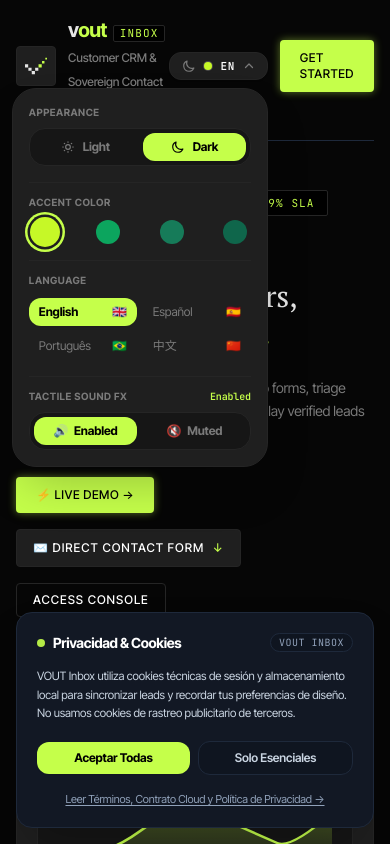
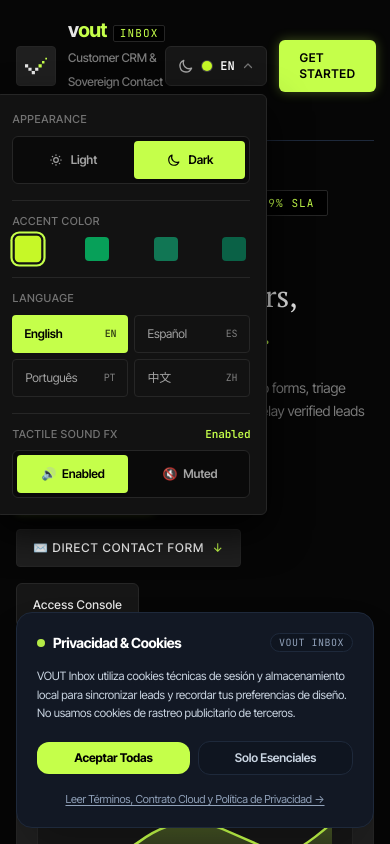
Before and after one commit to AgustinMilesi/inbox, a Next.js app: page / in a window 390 px wide. Both pictures are taken after a click on the button "EN". Shown: the top 844 px of the page. Built offline with nearby package versions, Linux system fonts and the light colour scheme.

Commit message:
fix(ui): overhaul mobile drawer, touch ergonomics, and remove demo login button

```diff
--- a/components/PreferencesControls.tsx
+++ b/components/PreferencesControls.tsx
@@ -4,7 +4,7 @@
 import { usePreferences, THEMES } from "@/components/PreferencesProvider";
 import { LOCALES } from "@/lib/i18n";
 
-export function PreferencesControls() {
+export function PreferencesControls({ placement = "down" }: { placement?: "up" | "down" }) {
   const { theme, setTheme, mode, setMode, locale, setLocale, sound, setSound, t } = usePreferences();
   const [open, setOpen] = useState(false);
 
@@ -22,7 +22,7 @@
       <button
         type="button"
         onClick={() => setOpen(!open)}
-        className="flex items-center gap-2 text-xs uppercase tracking-wider text-[var(--text-muted,#94A3B8)] hover:text-[var(--primary-accent)] transition-all py-1.5 px-3 rounded-xl bg-[var(--bg-card,#121824)] border border-[var(--border-card,#1E293B)] shadow-xs hover:shadow-sm select-none cursor-pointer focus-visible:outline-none focus-visible:ring-2 focus-visible:ring-[var(--primary-accent)]"
+        className="flex items-center gap-2 text-xs font-sans text-[#a3a3a3] hover:text-white transition-all min-h-[40px] px-3 py-2 rounded-[6px] bg-[#161616] border border-[#262626] hover:border-[#383838] select-none cursor-pointer focus-visible:outline-none focus-visible:ring-2 focus-visible:ring-[#c5ff4a] active:scale-[0.98]"
         title="Customization & Preferences"
         aria-label="Open preferences menu"
         aria-expanded={open}
@@ -30,7 +30,7 @@
       >
         {/* Minimalist mode icon: Sun / Moon */}
         {mode === "dark" ? (
-          <svg className="size-3.5 text-[var(--text-muted,#94A3B8)]" fill="none" stroke="currentColor" viewBox="0 0 24 24">
+          <svg className="size-4 text-[#a3a3a3]" fill="none" stroke="currentColor" viewBox="0 0 24 24">
             <path
               strokeLinecap="round"
               strokeLinejoin="round"
@@ -39,7 +39,7 @@
             />
           </svg>
         ) : (
-          <svg className="size-3.5 text-[var(--text-muted,#94A3B8)]" fill="none" stroke="currentColor" viewBox="0 0 24 24">
+          <svg className="size-4 text-[#a3a3a3]" fill="none" stroke="currentColor" viewBox="0 0 24 24">
             <path
               strokeLinecap="round"
               strokeLinejoin="round"
@@ -51,16 +51,18 @@
 
         {/* Color accent dot */}
         <span
-          className="size-2 rounded-full shadow-xs ring-1 ring-white/20"
+          className="size-2.5 rounded-full ring-1 ring-white/20 shrink-0"
           style={{ backgroundColor: THEMES.find((x) => x.id === theme)?.hex }}
         />
 
         {/* Minimalist language code label */}
-        <span className="font-mono font-bold text-[11px] text-[var(--text-main,#FFFFFF)]">{locale.toUpperCase()}</span>
+        <span className="font-mono font-semibold text-xs text-white">{locale.toUpperCase()}</span>
 
-        {/* Chevron down */}
+        {/* Chevron */}
         <svg
-          className={`size-3 text-[var(--text-muted,#94A3B8)] transition-transform duration-200 ${open ? "rotate-180" : ""}`}
+          className={`size-3 text-[#737373] transition-transform duration-200 ${
+            open ? (placement === "up" ? "-rotate-180" : "rotate-180") : ""
+          }`}
           fill="none"
           stroke="currentColor"
           viewBox="0 0 24 24"
@@ -72,21 +74,26 @@
       {open && (
         <>
           <div className="fixed inset-0 z-40" onClick={() => setOpen(false)} />
-          {/* Opens DOWNWARDS below the header button */}
-          <div role="dialog" aria-label="Preferences panel" className="absolute right-0 top-full mt-2 w-64 p-4 rounded-3xl bg-[var(--bg-card,#121824)] border border-[var(--border-card,#1E293B)] shadow-2xl z-50 space-y-4 animate-smooth-in">
-            {/* Mode selection: Light / Dark */}
+          <div
+            role="dialog"
+            aria-label="Panel de preferencias"
+            className={`absolute right-0 ${
+              placement === "up" ? "bottom-full mb-2" : "top-full mt-2"
+            } w-68 p-4 rounded-[6px] bg-[#121212] border border-[#262626] shadow-[0_16px_40px_rgba(0,0,0,0.85)] z-50 space-y-4 animate-smooth-in`}
+          >
+            {/* Mode selection: Claro / Oscuro */}
             <div>
-              <p className="text-[10px] uppercase tracking-wider text-[var(--text-muted,#94A3B8)] font-bold mb-2">
-                {t.mode || "Appearance"}
+              <p className="text-[11px] font-sans font-medium text-[#737373] mb-2 uppercase tracking-wider">
+                {t.mode || "Aspecto"}
               </p>
-              <div className="grid grid-cols-2 gap-1.5 p-1 rounded-2xl bg-[var(--bg-card-subtle,#0F1520)] border border-[var(--border-card,#1E293B)]">
+              <div className="grid grid-cols-2 gap-1.5 p-1 rounded-[6px] bg-[#0a0a0a] border border-[#262626]">
                 <button
                   type="button"
                   onClick={() => setMode("light")}
-                  className={`flex items-center justify-center gap-2 py-1.5 px-3 rounded-xl text-xs font-bold transition-all cursor-pointer ${
+                  className={`flex items-center justify-center gap-2 py-2 px-3 min-h-[38px] rounded-[4px] text-xs font-semibold transition-all cursor-pointer ${
                     mode === "light"
-                      ? "bg-[var(--primary-accent)] text-[var(--primary-accent-text,#0A0E14)] shadow-xs"
-                      : "text-[var(--text-muted,#94A3B8)] hover:text-[var(--text-main,#FFFFFF)]"
+                      ? "bg-[#c5ff4a] text-black shadow-xs font-bold"
+                      : "text-[#a3a3a3] hover:text-white hover:bg-[#1a1a1a]"
                   }`}
                 >
                   <svg className="size-3.5" fill="none" stroke="currentColor" viewBox="0 0 24 24">
@@ -97,16 +104,16 @@
                       d="M12 3v1m0 16v1m9-9h-1M4 12H3m15.364 6.364l-.707-.707M6.343 6.343l-.707-.707m12.728 0l-.707.707M6.343 17.657l-.707.707M16 12a4 4 0 11-8 0 4 4 0 018 0z"
                     />
                   </svg>
-                  <span>{t.lightMode || "Light"}</span>
+                  <span>{t.lightMode || "Claro"}</span>
                 </button>
 
                 <button
                   type="button"
                   onClick={() => setMode("dark")}
-                  className={`flex items-center justify-center gap-2 py-1.5 px-3 rounded-xl text-xs font-bold transition-all cursor-pointer ${
+                  className={`flex items-center justify-center gap-2 py-2 px-3 min-h-[38px] rounded-[4px] text-xs font-semibold transition-all cursor-pointer ${
                     mode === "dark"
-                      ? "bg-[var(--primary-accent)] text-[var(--primary-accent-text,#0A0E14)] shadow-xs"
-                      : "text-[var(--text-muted,#94A3B8)] hover:text-[var(--text-main,#FFFFFF)]"
+                      ? "bg-[#c5ff4a] text-black shadow-xs font-bold"
+                      : "text-[#a3a3a3] hover:text-white hover:bg-[#1a1a1a]"
                   }`}
                 >
                   <svg className="size-3.5" fill="none" stroke="currentColor" viewBox="0 0 24 24">
@@ -117,15 +124,15 @@
                       d="M20.354 15.354A9 9 0 018.646 3.646 9.003 9.003 0 0012 21a9.003 9.003 0 008.354-5.646z"
                     />
                   </svg>
-                  <span>{t.darkMode || "Dark"}</span>
+                  <span>{t.darkMode || "Oscuro"}</span>
                 </button>
               </div>
             </div>
 
             {/* Color Accent Themes */}
-            <div className="border-t border-[var(--border-card,#1E293B)] pt-3">
-              <p className="text-[10px] uppercase tracking-wider text-[var(--text-muted,#94A3B8)] font-bold mb-2.5">
-                {t.theme || "Accent Color"}
+            <div className="border-t border-[#262626] pt-3">
+              <p className="text-[11px] font-sans font-medium text-[#737373] mb-2 uppercase tracking-wider">
+                {t.theme || "Color de Acento"}
               </p>
               <div className="flex items-center justify-between gap-2 px-1">
                 {THEMES.map((item) => (
@@ -133,10 +140,10 @@
                     key={item.id}
                     type="button"
                     onClick={() => setTheme(item.id)}
-                    className={`size-6 rounded-full transition-all cursor-pointer ${item.colorClass} ${
+                    className={`size-6 rounded-[4px] transition-all cursor-pointer ${item.colorClass} ${
                       theme === item.id
-                        ? "scale-125 ring-2 ring-offset-2 ring-[var(--primary-accent)] ring-offset-[var(--bg-card,#121824)] shadow-sm"
-                        : "opacity-60 hover:opacity-100 hover:scale-110"
+                        ? "scale-110 ring-2 ring-offset-2 ring-[#c5ff4a] ring-offset-[#121212] shadow-sm"
+                        : "opacity-60 hover:opacity-100 hover:scale-105"
                     }`}
                     title={item.name}
                   />
@@ -145,9 +152,9 @@
             </div>
 
             {/* Language Selection */}
-            <div className="border-t border-[var(--border-card,#1E293B)] pt-3">
-              <p className="text-[10px] uppercase tracking-wider text-[var(--text-muted,#94A3B8)] font-bold mb-2.5">
-                {t.language || "Language"}
+            <div className="border-t border-[#262626] pt-3">
+              <p className="text-[11px] font-sans font-medium text-[#737373] mb-2 uppercase tracking-wider">
+                {t.language || "Idioma"}
               </p>
               <div className="grid grid-cols-2 gap-1.5">
                 {LOCALES.map((l) => (
@@ -155,53 +162,53 @@
                     key={l.code}
                     type="button"
                     onClick={() => setLocale(l.code)}
-                    className={`flex items-center justify-between px-2.5 py-1.5 rounded-xl text-xs transition-all cursor-pointer ${
+                    className={`flex items-center justify-between px-3 py-2 min-h-[38px] rounded-[4px] text-xs transition-all cursor-pointer ${
                       locale === l.code
-                        ? "bg-[var(--primary-accent)] text-[var(--primary-accent-text,#0A0E14)] font-bold shadow-xs"
-                        : "text-[var(--text-muted,#94A3B8)] hover:text-[var(--text-main,#FFFFFF)] hover:bg-[var(--bg-hover,#1E293B)]"
+                        ? "bg-[#c5ff4a] text-black font-semibold shadow-xs"
+                        : "text-[#a3a3a3] hover:text-white hover:bg-[#1a1a1a] border border-[#262626]"
                     }`}
                   >
                     <span>{l.label}</span>
-                    <span>{l.flag}</span>
+                    <span className="font-mono text-[10px] opacity-75">{l.code.toUpperCase()}</span>
                   </button>
                 ))}
               </div>
             </div>
 
             {/* Tactile Sound FX Toggle */}
-            <div className="border-t border-[var(--border-card,#1E293B)] pt-3">
+            <div className="border-t border-[#262626] pt-3">
               <div className="flex items-center justify-between mb-2">
-                <p className="text-[10px] uppercase tracking-wider text-[var(--text-muted,#94A3B8)] font-bold">
-                  {t.soundLabel || "Sound FX"}
+                <p className="text-[11px] font-sans font-medium text-[#737373] uppercase tracking-wider">
+                  {t.soundLabel || "Sonido Táctil"}
                 </p>
-                <span className="text-[10px] font-mono text-[var(--primary-accent,#c6f827)] font-bold">
+                <span className="text-[11px] font-mono text-[#c5ff4a] font-semibold">
                   {sound ? (t.soundOn || "ON") : (t.soundOff || "OFF")}
                 </span>
               </div>
-              <div className="grid grid-cols-2 gap-1.5 p-1 rounded-2xl bg-[var(--bg-card-subtle,#0F1520)] border border-[var(--border-card,#1E293B)]">
+              <div className="grid grid-cols-2 gap-1.5 p-1 rounded-[6px] bg-[#0a0a0a] border border-[#262626]">
                 <button
                   type="button"
                   onClick={() => setSound(true)}
-                  className={`flex items-center justify-center gap-1.5 py-1.5 px-3 rounded-xl text-xs font-bold transition-all cursor-pointer ${
+                  className={`flex items-center justify-center gap-1.5 py-2 px-3 min-h-[38px] rounded-[4px] text-xs font-semibold transition-all cursor-pointer ${
                     sound
-                      ? "bg-[var(--primary-accent)] text-[var(--primary-accent-text,#0A0E14)] shadow-xs"
-                      : "text-[var(--text-muted,#94A3B8)] hover:text-[var(--text-main,#FFFFFF)]"
+                      ? "bg-[#c5ff4a] text-black shadow-xs font-bold"
+                      : "text-[#a3a3a3] hover:text-white hover:bg-[#1a1a1a]"
                   }`}
                 >
                   <span>🔊</span>
-                  <span>{t.soundOn || "Active"}</span>
+                  <span>{t.soundOn || "Activado"}</span>
                 </button>
                 <button
                   type="button"
                   onClick={() => setSound(false)}
-                  className={`flex items-center justify-center gap-1.5 py-1.5 px-3 rounded-xl text-xs font-bold transition-all cursor-pointer ${
+                  className={`flex items-center justify-center gap-1.5 py-2 px-3 min-h-[38px] rounded-[4px] text-xs font-semibold transition-all cursor-pointer ${
                     !sound
-                      ? "bg-[var(--primary-accent)] text-[var(--primary-accent-text,#0A0E14)] shadow-xs"
-                      : "text-[var(--text-muted,#94A3B8)] hover:text-[var(--text-main,#FFFFFF)]"
+                      ? "bg-[#c5ff4a] text-black shadow-xs font-bold"
+                      : "text-[#a3a3a3] hover:text-white hover:bg-[#1a1a1a]"
                   }`}
                 >
                   <span>🔇</span>
-                  <span>{t.soundOff || "Muted"}</span>
+                  <span>{t.soundOff || "Silenciado"}</span>
                 </button>
               </div>
             </div>
--- a/components/ui.ts
+++ b/components/ui.ts
@@ -1,18 +1,18 @@
 // The look of the product: zkPass Enterprise Broadsheet System.
 // Carbon canvas (#060606), Onyx cards (#1f1f1f) with 1px Graphite borders (#252525),
-// Signal Lime (#c5ff4a) functional triggers and sharp 4px architectural radii.
+// Signal Lime (#c5ff4a) functional triggers and ergonomic 6px architectural radii.
 export const ui = {
-  label: "block text-[11px] font-sans font-medium uppercase tracking-[0.22em] text-[#7a7a7a] mb-1.5",
+  label: "block text-xs font-sans font-medium text-[#a3a3a3] mb-1.5",
   input:
-    "w-full bg-[#000000] border border-[#252525] rounded-[4px] px-3.5 py-2 text-sm font-mono text-[#ffffff] placeholder:text-[#7a7a7a] outline-none transition-colors duration-150 focus:bg-[#161616] focus:border-[#c5ff4a] focus:ring-1 focus:ring-[#c5ff4a]",
-  error: "text-rose-400 text-xs mt-1 font-mono",
+    "min-h-[44px] w-full bg-[#000000] border border-[#262626] rounded-[6px] px-3.5 py-2.5 text-sm font-mono text-[#ffffff] placeholder:text-[#666666] outline-none transition-colors duration-150 focus:bg-[#111111] focus:border-[#c5ff4a] focus:ring-1 focus:ring-[#c5ff4a]",
+  error: "text-rose-400 text-xs mt-1 font-mono flex items-center gap-1",
   button:
-    "px-5 py-2.5 bg-[#c5ff4a] hover:opacity-95 text-[#000000] font-sans font-medium text-xs uppercase tracking-[0.04em] rounded-[4px] shadow-[0_0_8px_rgba(197,255,74,0.45)] active:scale-95 transition-all flex items-center justify-center gap-2 select-none cursor-pointer",
+    "min-h-[44px] px-5 py-2.5 bg-[#c5ff4a] hover:bg-[#b8f73b] active:bg-[#a6e625] text-[#000000] font-sans font-semibold text-xs tracking-wider uppercase rounded-[6px] shadow-[0_0_12px_rgba(197,255,74,0.3)] active:scale-[0.98] transition-all flex items-center justify-center gap-2 select-none cursor-pointer focus-visible:outline-none focus-visible:ring-2 focus-visible:ring-[#c5ff4a] focus-visible:ring-offset-2 focus-visible:ring-offset-[#060606]",
   ghost:
-    "px-4 py-2 bg-transparent hover:bg-[#252525] text-[#ffffff] hover:text-[#c5ff4a] border border-[#252525] hover:border-[#313131] rounded-[4px] text-xs font-sans font-medium uppercase tracking-[0.08em] transition-colors select-none cursor-pointer",
+    "min-h-[44px] px-4 py-2.5 bg-[#161616] hover:bg-[#222222] text-[#e5e5e5] hover:text-[#c5ff4a] border border-[#262626] hover:border-[#383838] rounded-[6px] text-xs font-sans font-medium tracking-wide active:scale-[0.98] transition-all flex items-center justify-center gap-2 select-none cursor-pointer focus-visible:outline-none focus-visible:ring-2 focus-visible:ring-[#c5ff4a]",
   danger:
-    "px-4 py-2 bg-rose-950/30 hover:bg-rose-900/40 text-rose-400 border border-rose-900/50 hover:border-rose-500 rounded-[4px] text-xs font-sans font-medium uppercase tracking-[0.08em] transition-colors select-none cursor-pointer",
-  card: "bg-[#1f1f1f] rounded-[4px] p-6 border border-[#252525] transition-colors hover:border-[#313131]",
-  link: "text-[#c5ff4a] hover:underline font-mono text-xs transition-colors",
-  muted: "text-[#7a7a7a] text-xs font-sans",
+    "min-h-[44px] px-4 py-2.5 bg-rose-950/20 hover:bg-rose-900/40 text-rose-300 border border-rose-900/40 hover:border-rose-600 rounded-[6px] text-xs font-sans font-medium tracking-wide active:scale-[0.98] transition-all flex items-center justify-center gap-2 select-none cursor-pointer focus-visible:outline-none focus-visible:ring-2 focus-visible:ring-rose-500",
+  card: "bg-[#1f1f1f] rounded-[6px] p-5 sm:p-6 border border-[#252525] transition-colors hover:border-[#313131]",
+  link: "text-[#c5ff4a] hover:underline font-mono text-xs transition-colors cursor-pointer",
+  muted: "text-[#a3a3a3] text-xs font-sans",
 } as const;
```
Also changed, not shown: components/AppShell.tsx (+64 -53 lines), components/NavLinks.tsx (+16 -11 lines).
